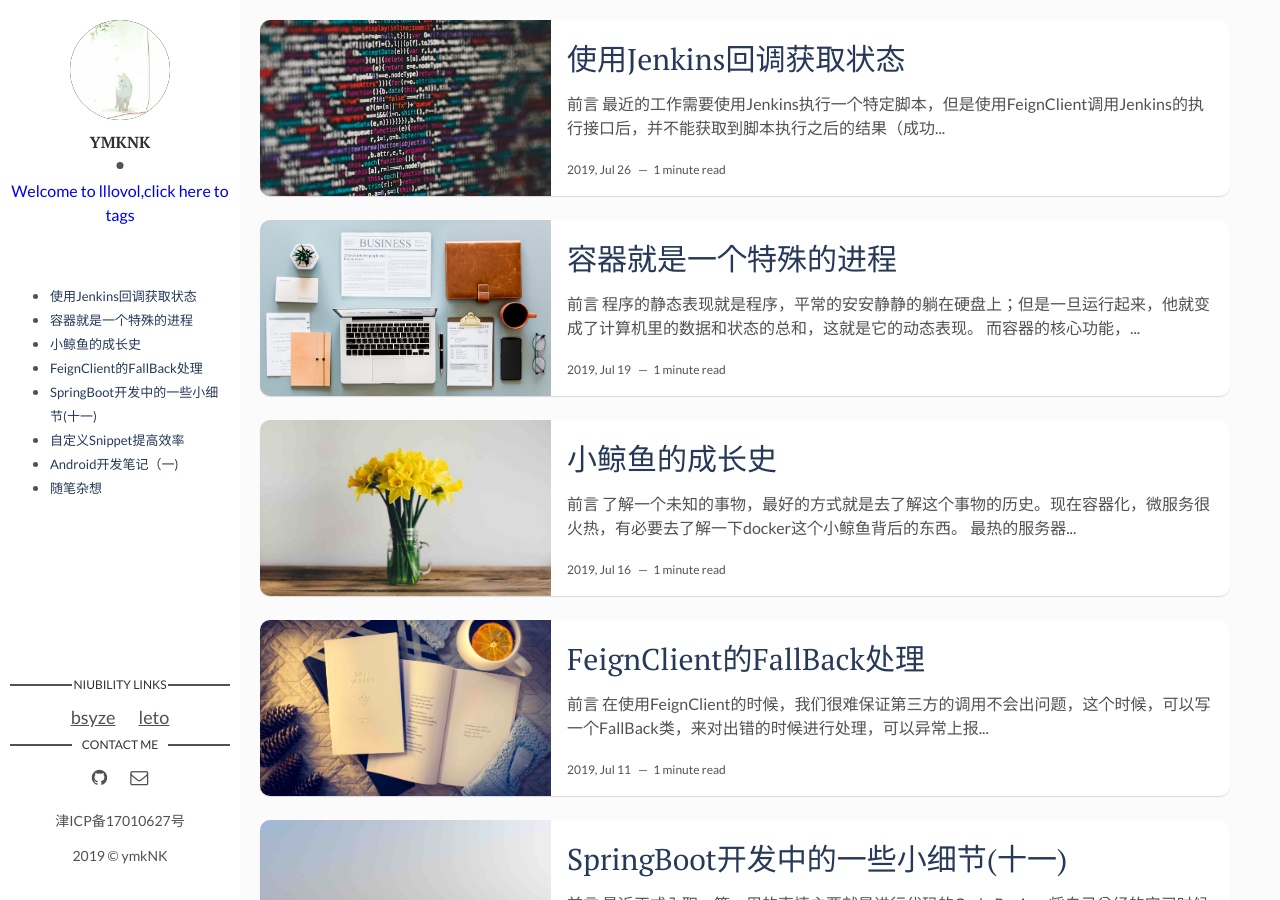
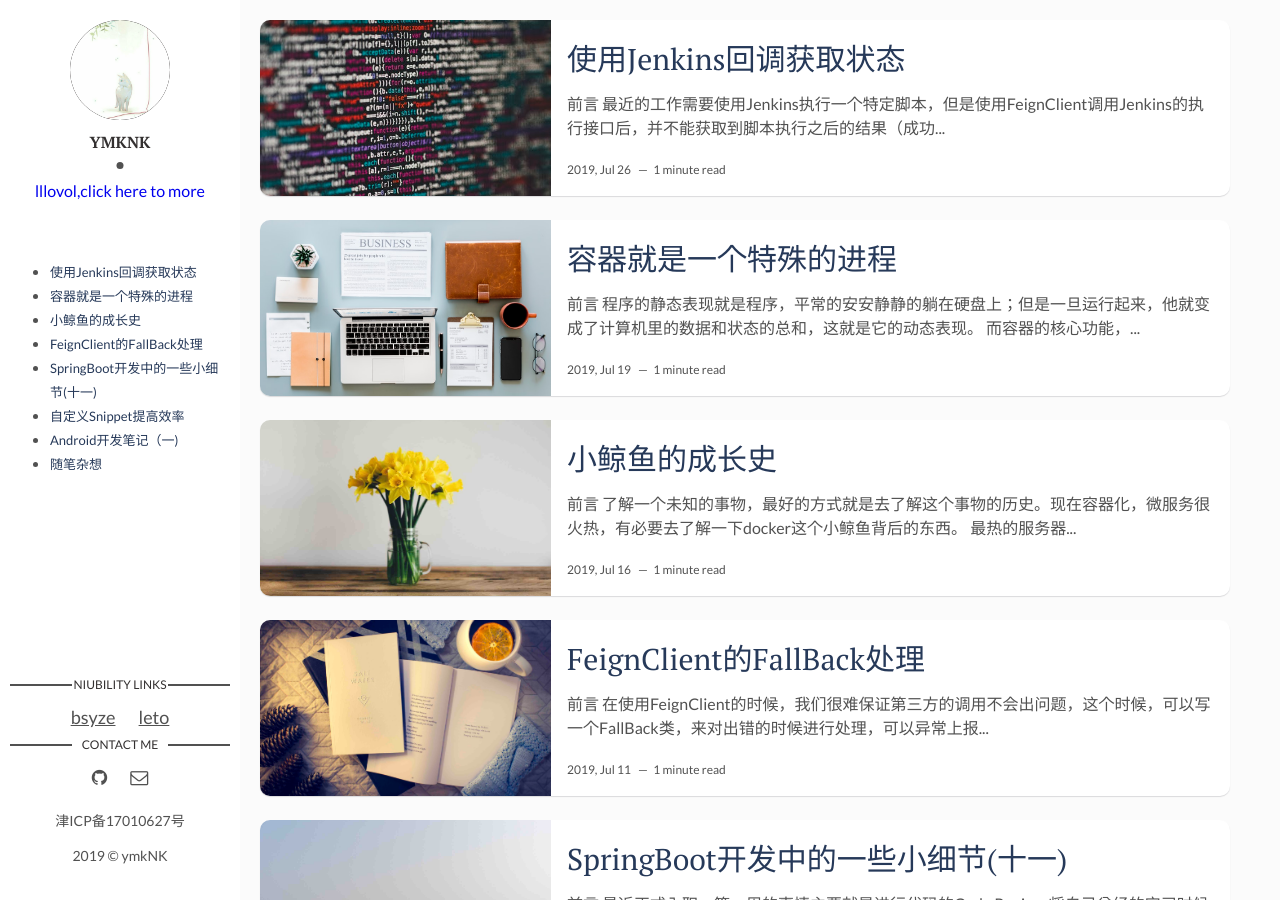
Before and after one commit to ymkNK/ymkNK.github.io, a Jekyll site: the page built from index.html, in a window 1280 px wide and 900 px high. Built offline with Jekyll 4.4.1, drawn with Linux system fonts in a browser that asks for light colours; the list of posts is cut into pages by our own code; comment, search, counter and statistics services are not loaded.

Commit message:
2019-08-01-首页更新

```diff
--- a/_config.yml
+++ b/_config.yml
@@ -11,7 +11,7 @@ site-twitter: #if your site has a twitter account, enter it here
 # Author Settings
 author: ymkNK # add your name
 author-img: cat.jpg # add your photo
-about-author: Welcome to lllovol,click here to tags # add description
+about-author: lllovol,click here to more # add description
 social-twitter: # add your Twitter handle
 social-facebook: # add your Facebook handle
 social-github: ymkNK # add your Github handle
```
